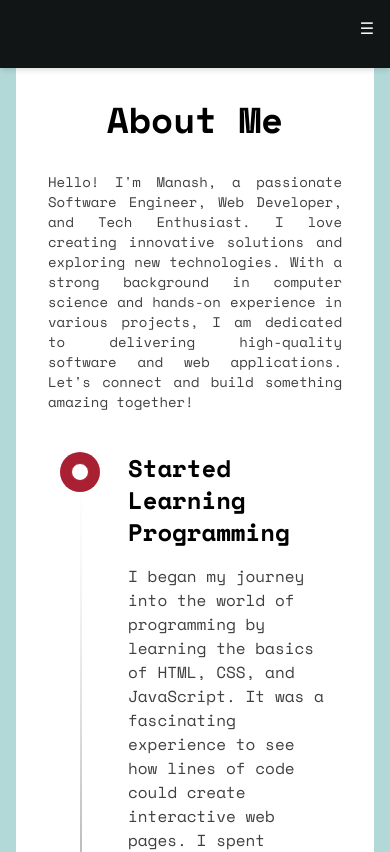
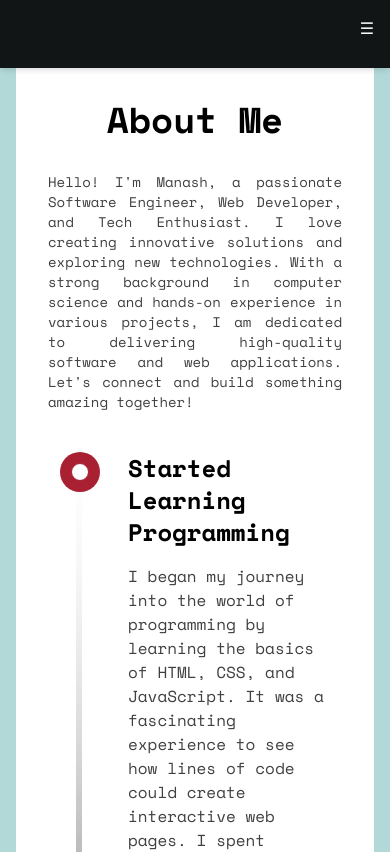
Before and after one commit to Manash-Sangam/NextJsPortfolio, a Next.js app: page /about in a window 390 px wide. Shown: the top 852 px of the page. Built offline with nearby package versions, Linux system fonts and the light colour scheme.

Commit message:
Everything is good until here

```diff
--- a/components/FloatingDock.tsx
+++ b/components/FloatingDock.tsx
@@ -90,7 +90,7 @@ function IconContainer({
   const [hovered, setHovered] = useState(false);
 
   return (
-    <Link href={href}>
+    <Link href={href} target="_blank">
       <motion.div
         ref={ref}
         style={{ width, height }}
--- a/components/FloatingDockMobile.tsx
+++ b/components/FloatingDockMobile.tsx
@@ -38,6 +38,7 @@ const FloatingDockMobile = ({
                 className="relative group"
               >
                 <Link
+                  target="_blank"
                   href={item.href}
                   key={item.title}
                   className="h-12 w-12 rounded-full bg-background border-foreground border flex items-center justify-center"
--- a/components/Timeline.tsx
+++ b/components/Timeline.tsx
@@ -64,14 +64,14 @@ const Timeline = ({ data }: { data: TimelineEntry[] }) => {
           style={{
             height: height + "px",
           }}
-          className="absolute md:left-8 left-8 top-0 overflow-hidden w-[2px] bg-[linear-gradient(to_bottom,var(--tw-gradient-stops))] from-transparent from-[0%] via-red-200 dark:via-red-700 to-transparent to-[99%]  [mask-image:linear-gradient(to_bottom,transparent_0%,black_10%,black_90%,transparent_100%)] "
+          className="absolute md:left-7 left-7 top-0 overflow-hidden w-[6px] bg-[linear-gradient(to_bottom,var(--tw-gradient-stops))] from-transparent from-[0%] via-red-200 dark:via-red-700 to-transparent to-[99%]  [mask-image:linear-gradient(to_bottom,transparent_0%,black_10%,black_90%,transparent_100%)] "
         >
           <motion.div
             style={{
               height: heightTransform,
               opacity: opacityTransform,
             }}
-            className="absolute inset-x-0 top-0  w-[2px] bg-gradient-to-t from-black-500 via-neutral-900 to-transparent from-[0%] via-[10%] rounded-full"
+            className="absolute inset-x-0 top-0  w-[6px] bg-gradient-to-t from-black-500 via-neutral-900 to-transparent from-[0%] via-[10%] rounded-full"
           />
         </div>
       </div>
--- a/data/timelineData.tsx
+++ b/data/timelineData.tsx
@@ -1,3 +1,5 @@
+import ImageGrid from '../components/ImageGrid';
+
 const timelineData = [
   {
     title: 'Started Learning Programming',
@@ -24,6 +26,14 @@ const timelineData = [
         <p>
           Additionally, I started contributing to open-source projects, which allowed me to collaborate with developers from around the world and gain valuable experience in working on large codebases. This was a significant milestone in my journey, as it taught me the importance of community and giving back.
         </p>
+        <ImageGrid
+          images={[
+            { src: '/assets/pp.jpeg', alt: 'Description of image 1', rowStart: 1, rowEnd: 2, colStart: 1, colEnd: 3 },
+            { src: '/assets/boat.jpg', alt: 'Description of image 2', rowStart: 2 , rowEnd: 3, colStart: 1, colEnd: 2 },
+            { src: '/path/to/image3.jpg', alt: 'Description of image 3', rowStart: 1, rowEnd: 4, colStart: 2, colEnd: 3 },
+            { src: '/path/to/image4.jpg', alt: 'Description of image 4', rowStart: 1, rowEnd: 4, colStart: 3, colEnd: 4 },
+          ]}
+        />
       </div>
     ),
   },
@@ -52,6 +62,14 @@ const timelineData = [
         <p>
           Furthermore, I received feedback from users and peers, which helped me identify areas for improvement and refine my skills. This iterative process of building, testing, and refining became a core part of my development workflow.
         </p>
+        <ImageGrid
+          images={[
+            { src: '/path/to/image5.jpg', alt: 'Description of image 5', rowStart: 1, rowEnd: 3, colStart: 1, colEnd: 2 },
+            { src: '/path/to/image6.jpg', alt: 'Description of image 6', rowStart: 1, rowEnd: 2, colStart: 2, colEnd: 3 },
+            { src: '/path/to/image7.jpg', alt: 'Description of image 7', rowStart: 2, rowEnd: 3, colStart: 2, colEnd: 3 },
+            { src: '/path/to/image8.jpg', alt: 'Description of image 8', rowStart: 1, rowEnd: 3, colStart: 3, colEnd: 4 },
+          ]}
+        />
       </div>
     ),
   },
@@ -80,8 +98,17 @@ const timelineData = [
         <p>
           Overall, my time at the tech company was a period of immense growth and learning. It solidified my passion for technology and reinforced my commitment to continuous improvement and innovation.
         </p>
+        <ImageGrid
+          images={[
+            { src: '/path/to/image9.jpg', alt: 'Description of image 9', rowStart: 1, rowEnd: 3, colStart: 1, colEnd: 2 },
+            { src: '/path/to/image10.jpg', alt: 'Description of image 10', rowStart: 1, rowEnd: 2, colStart: 2, colEnd: 3 },
+            { src: '/path/to/image11.jpg', alt: 'Description of image 11', rowStart: 2, rowEnd: 3, colStart: 2, colEnd: 3 },
+            { src: '/path/to/image12.jpg', alt: 'Description of image 12', rowStart: 1, rowEnd: 3, colStart: 3, colEnd: 4 },
+          ]}
+        />
       </div>
     ),
   },
 ];
+
 export default timelineData;
--- a/styles/globals.css
+++ b/styles/globals.css
@@ -190,3 +190,44 @@ nav a {
     opacity: 0;
   }
 }
+
+.image-grid {
+  display: grid;
+  grid-template-columns: repeat(3, 10vw);
+  grid-template-rows: repeat(2, 30vh);
+  gap: 1rem;
+  width: 100%;
+}
+
+.image-grid > div {
+  position: relative;
+  width: 100%;
+  height: 100%;
+}
+
+.image-grid > div img {
+  position: absolute;
+  top: 0;
+  left: 0;
+  width: 100%;
+  height: 100%;
+  object-fit: cover; /* Ensure the image covers the entire grid cell */
+}
+
+@media (max-width: 768px) {
+  .image-grid {
+    grid-template-columns: repeat(3, 20vw);
+    grid-template-rows: repeat(2, 10vh); /* Maintain the same number of columns */
+  }
+
+  .image-grid > div {
+    display: flex;
+    flex-direction: column;
+    gap: 1rem;
+  }
+
+  .image-grid > div img {
+    width: 100%;
+    height: auto;
+  }
+}
```
Also changed, not shown: data/dockItems.tsx (+5 -5 lines), data/projectsData.tsx (+17 -20 lines).
